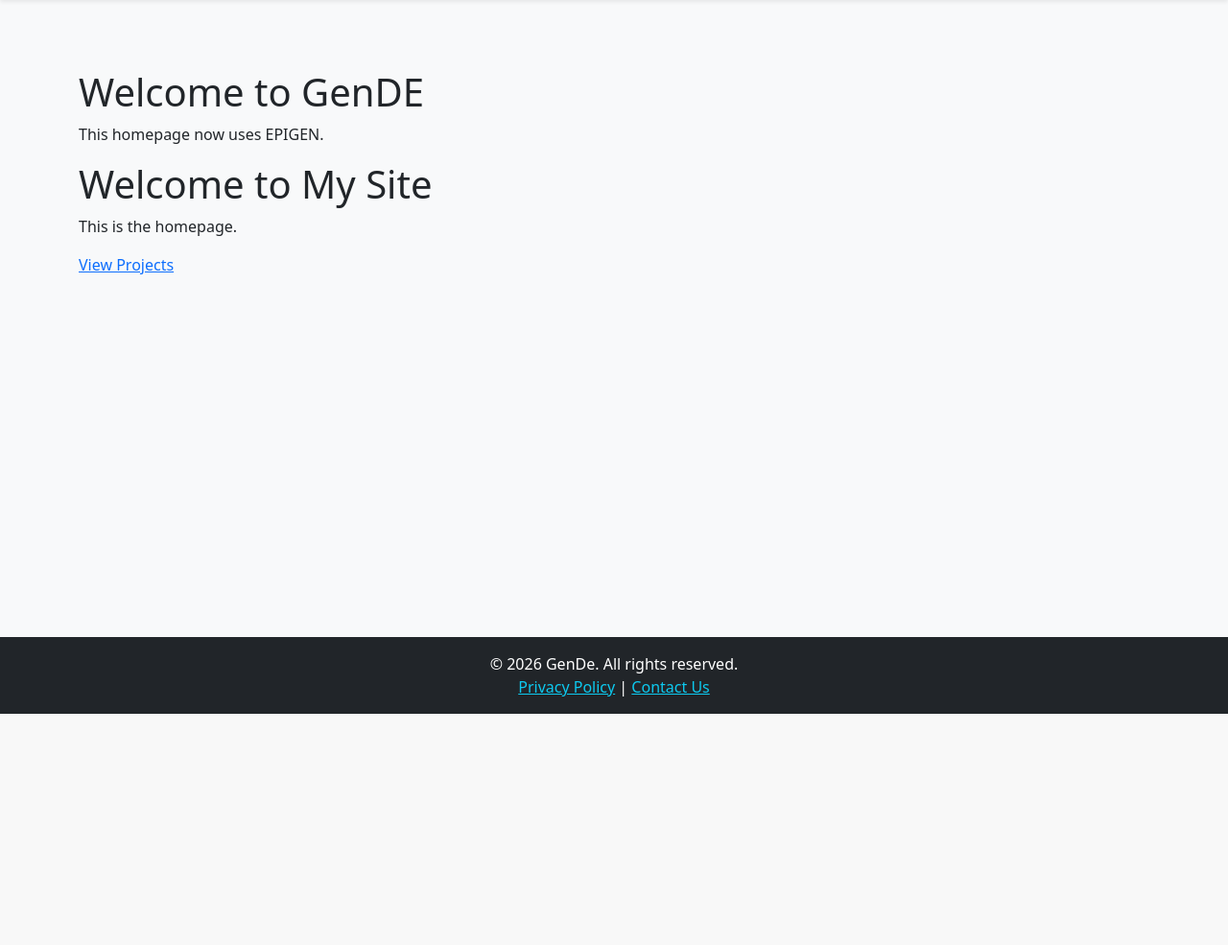
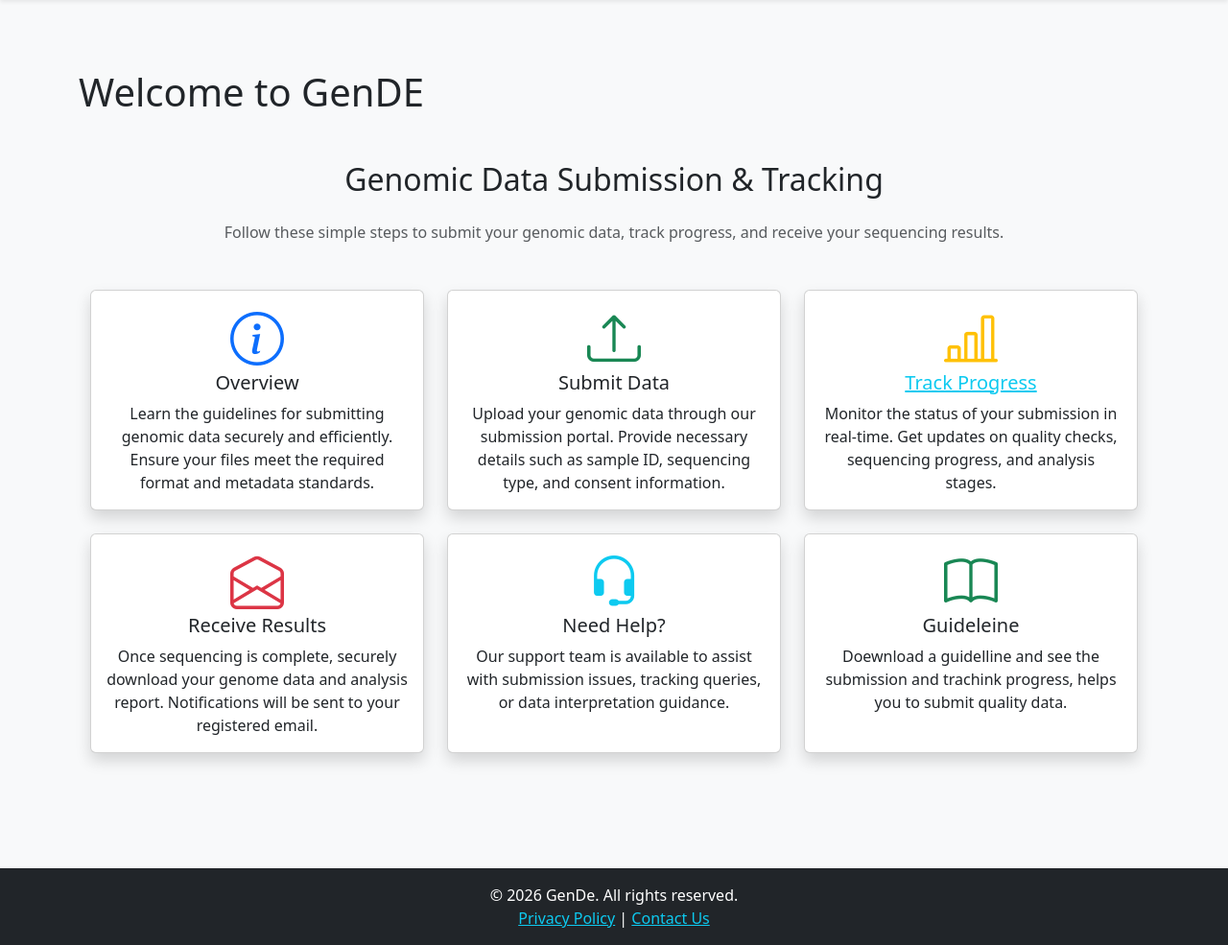
Before and after one commit to FrewLg/genomic-data-engineering, a Django app: page / in a window 1280 px wide. Shown: the part 56-1041 px from the top of the page at 96% size. Before the commit the page ends 800 px from the top, so only its background shows below. Run offline with Django 5.2, Linux system fonts and the light colour scheme.

Commit message:
homepage and project data added

```diff
--- a/templates/homepage/homepage.html
+++ b/templates/homepage/homepage.html
@@ -1,9 +1,101 @@
 {% extends "base.html" %}
 {% block content %}
 <h1>Welcome to GenDE</h1>
-<p>This homepage now uses EPIGEN.</p>
+<!-- <p>This homepage now uses EPIGEN.</p> -->
 
-<h1>Welcome to My Site</h1>
-<p>This is the homepage.</p>
-<a href="{% url 'project_list' %}">View Projects</a>
+<!-- <h1>Welcome to My Site</h1> -->
+
+<!-- Bootstrap Cards Section -->
+<div class="container my-5">
+  <h2 class="text-center mb-4">Genomic Data Submission & Tracking</h2>
+  <p class="text-center text-muted mb-5">
+    Follow these simple steps to submit your genomic data, track progress, and receive your sequencing results.
+  </p>
+
+  <div class="row">
+    <!-- Step 1: Overview -->
+    <div class="col-md-4 mb-4">
+      <div class="card shadow h-100">
+        <div class="card-body text-center">
+          <i class="bi bi-info-circle display-4 text-primary mb-3"></i>
+          <h5 class="card-title">Overview</h5>
+          <p class="card-text">
+            Learn the guidelines for submitting genomic data securely and efficiently. Ensure your files meet the required format and metadata standards.
+          </p>
+        </div>
+      </div>
+    </div>
+
+    <!-- Step 2: Submission -->
+    <div class="col-md-4 mb-4">
+      <div class="card shadow h-100">
+        <div class="card-body text-center">
+          <i class="bi bi-upload display-4 text-success mb-3"></i>
+          <h5 class="card-title">Submit Data</h5>
+          <p class="card-text">
+            Upload your genomic data through our submission portal. Provide necessary details such as sample ID, sequencing type, and consent information.
+          </p>
+        </div>
+      </div>
+    </div>
+
+    <!-- Step 3: Tracking -->
+    <div class="col-md-4 mb-4">
+      <div class="card shadow h-100">
+        <div class="card-body text-center">
+          <i class="bi bi-bar-chart-line display-4 text-warning mb-3"></i>
+
+<a href="{% url 'project_list' %}" class="text-info ">
+
+       <h5 class="card-title">    Track Progress </h5> </a>
+
+          <p class="card-text">
+            Monitor the status of your submission in real-time. Get updates on quality checks, sequencing progress, and analysis stages.
+          </p>
+        </div>
+      </div>
+    </div>
+
+    <!-- Step 4: Receive Results -->
+    <div class="col-md-4 mb-4">
+      <div class="card shadow h-100">
+        <div class="card-body text-center">
+          <i class="bi bi-envelope-open display-4 text-danger mb-3"></i>
+          <h5 class="card-title">Receive Results</h5>
+          <p class="card-text">
+            Once sequencing is complete, securely download your genome data and analysis report. Notifications will be sent to your registered email.
+          </p>
+        </div>
+      </div>
+    </div>
+
+    <!-- Step 5: Support -->
+    <div class="col-md-4 mb-4">
+      <div class="card shadow h-100">
+        <div class="card-body text-center">
+          <i class="bi bi-headset display-4 text-info mb-3"></i>
+          <h5 class="card-title">Need Help?</h5>
+          <p class="card-text">
+            Our support team is available to assist with submission issues, tracking queries, or data interpretation guidance.
+          </p>
+        </div>
+      </div>
+    </div>
+
+    <div class="col-md-4 mb-4">
+      <div class="card shadow h-100">
+        <div class="card-body text-center">
+          <i class="bi bi-book display-4 text-success mb-3"></i>
+          <h5 class="card-title">Guideleine</h5>
+          <p class="card-text">
+            Doewnload a guidelline and see the submission and trachink progress, helps you to submit quality data.
+          </p>
+        </div>
+      </div>
+    </div>
+  </div>
+</div>
+
+<!-- <p>Submit your genomic sample metadata.</p>
+Track your submission progress <br> -->
 {% endblock %}
--- a/templates/wizard/samples_step.html
+++ b/templates/wizard/samples_step.html
@@ -2,7 +2,7 @@
 
 {% block content %}
 <div class="container mt-4">
-    <h2 class="mb-4">Step 2: Metadata Samples for Genomic Data</h2>
+    <h2 class="mb-4">Step 2: Metadata Samples</h2>
 
     <!-- <form action="" method="post" id="wizard-form"> -->
  <form method="post" enctype="multipart/form-data" id="samples-form">
```
Also changed, not shown: db.sqlite3.
